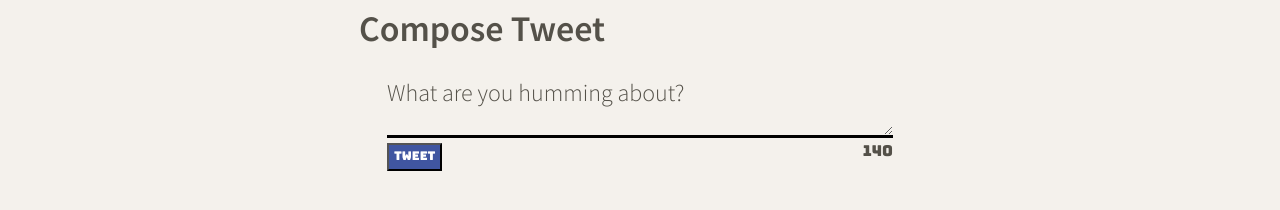
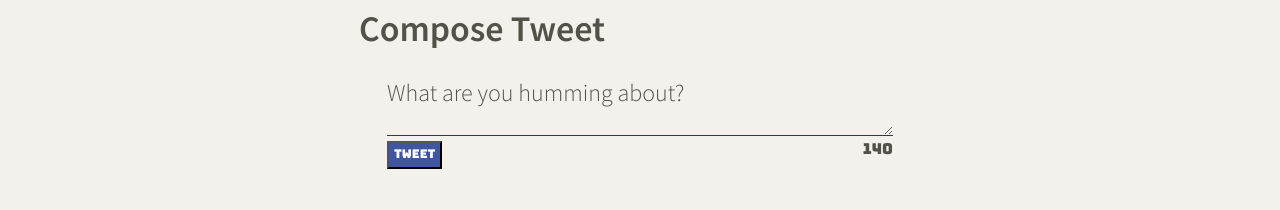
Before and after one commit to amyfranses/tweeter, a website: page public/index.html in a window 1280 px wide. Shown: the part 542-752 px from the top of the page. Drawn offline with nearby package versions, Linux system fonts and the light colour scheme.

Commit message:
update css code

```diff
--- a/public/styles/new-tweet.css
+++ b/public/styles/new-tweet.css
@@ -10,7 +10,6 @@ form {
   font-family: "Bungee", cursive;
   font-size: 50%;
   padding: 5px;
-  display: inline-block;
   display: flex;
   justify-content: space-between;
   align-items: center;
@@ -20,9 +19,9 @@ textarea {
   width: 100%;
   line-height: 50%;
   background-color: #f4f1ec;
-  border-color: #343a3f;
   border-style: none;
-  border-bottom: solid;
+
+  border-bottom: 1px solid #343a3f;
 }
 
 .button-counter {
```
